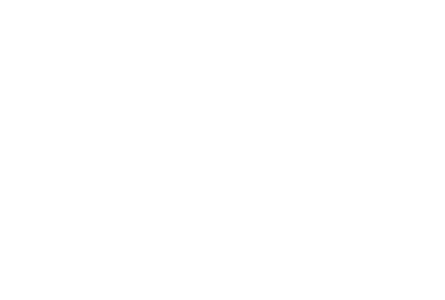
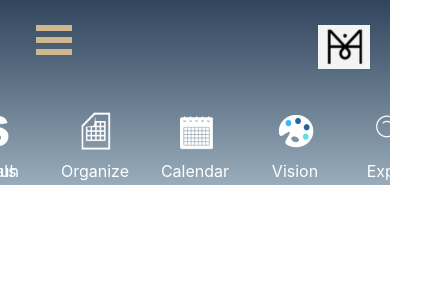
Before and after one commit to ctaar16/Mind-Your-Money, a React (Create React App) app in the folder client/: page /EditAccount in a window 390 px wide. Shown: the top 300 px of the page, 445 px wide, since content can reach past the window. Built offline with nearby package versions, Linux system fonts and the light colour scheme.

Commit message:
updated styling and filled out hamburger functionality

```diff
--- a/client/src/App.jsx
+++ b/client/src/App.jsx
@@ -1,22 +1,20 @@
 import React from 'react'
 import './App.css'
 import Homepage from './screens/Homepage/Homepage'
+import EditAccount from './screens/EditAccount/EditAccount'
+import AddAccount from './screens/AddAccount/AddAccount'
+import MyAccount from './screens/MyAccount/MyAccount'
 import { Route, Switch } from 'react-router-dom'
 
 const App = () => {
   return (
     <div className="app">
-      {/* <header> */}
       <Switch>
         <Route exact path="/" component={Homepage} />
+        <Route exact path="/EditAccount" component={EditAccount} />
+        <Route exact path="/AddAccount" component={AddAccount} />
+        <Route exact path="/MyAccount" component={MyAccount} />
       </Switch>
-      {/* </header>
-      <form className="login-info">
-      <input className="user-form" placeholder="Username"></input>
-      <input className="pass-form" placeholder="Password"></input>
-      </form>
-      <button className="login-button">Log In</button>
-      <button className="signup-button">Sign Up</button> */}
     </div>
   )
 }
--- a/client/src/components/shared/Hamburger/Hamburger.jsx
+++ b/client/src/components/shared/Hamburger/Hamburger.jsx
@@ -49,8 +49,11 @@
         customOnKeyDown={this.closeAllMenusOnEsc}
       >
         <main id="page-wrap">
-        <NavLink className="link" to="/accounts">Accounts</NavLink>
+        <NavLink className="link" to="/MyAccount">Accounts</NavLink>
 
+        <NavLink className="link" to="/AddAccount">Create</NavLink>
+
+        <NavLink className="link" to="/EditAccount">Edit</NavLink>
           <a onClick={() => this.closeMenu()} className="menu-item" href="#about">
             About
           </a>
--- a/client/src/screens/EditAccount/EditAccount.jsx
+++ b/client/src/screens/EditAccount/EditAccount.jsx
@@ -0,0 +1,15 @@
+import React from 'react'
+import './EditAccount.css'
+import Layout from '../../components/shared/Layout/Layout'
+
+const EditAccount = () => {
+  return (
+    <Layout>
+      <div className="edit-page">
+        <p>uh</p>
+      </div>
+    </Layout>
+  )
+}
+
+export default EditAccount
```
